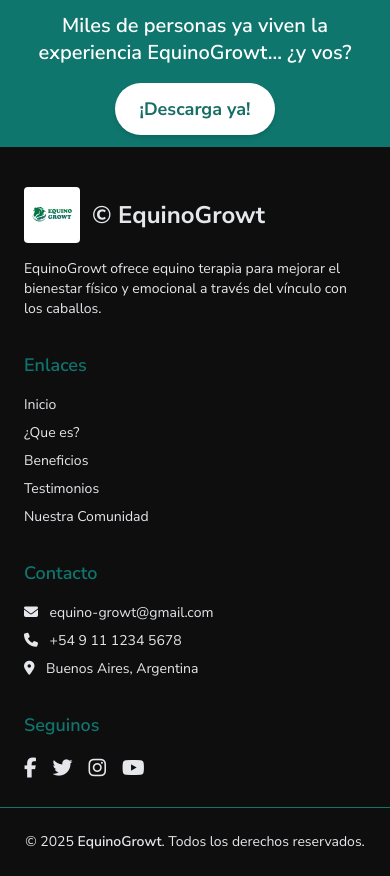
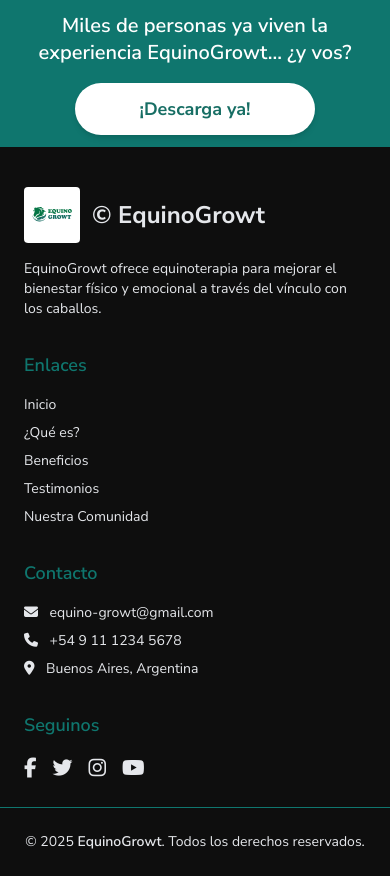
Before and after one commit to cloudofcoffee/equino-growt-landing-page, a plain HTML site: page index.html in a window 390 px wide. Shown: the part 2807-3683 px from the top of the page. Drawn offline with nearby package versions, Linux system fonts and the light colour scheme.

Commit message:
Post revición

```diff
--- a/index.html
+++ b/index.html
@@ -80,7 +80,7 @@
             <!-- Contenido -->
             <div class="relative z-20 w-full md:w-1/2 px-6 md:px-16 py-16 space-y-6 text-white">
                 <h1 class="text-4xl md:text-8xl font-bold leading-tight">
-                    Conectamos <br class/> personas, <br /> caballos y <br /> bienestar
+                    Conectamos <br class /> personas, <br /> caballos y <br /> bienestar
                 </h1>
                 <p class="text-lg md:text-2xl text-white/90">
                     Descubrí cómo la <br class="md:hidden inline"> equinoterapia transforma vidas.
@@ -303,7 +303,7 @@
                     Miles de personas ya viven la <br class="md:hidden inline"> experiencia EquinoGrowt... ¿y vos?
                 </p>
                 <a href="https://equino-growt.vercel.app" target="_blank"
-                    class="bg-white text-[#176e64] font-bold rounded-full md:mt-0 mt-4 px-6 py-3 shadow-md hover:bg-teal-600 hover:text-white transition text-lg">
+                    class="bg-white text-[#176e64] font-bold rounded-full text-center w-60 md:w-auto md:mt-0 mt-4 px-6 py-3 shadow-md hover:bg-teal-600 hover:text-white transition text-lg">
                     ¡Descarga ya!
                 </a>
             </div>
@@ -321,7 +321,7 @@
                     <span class="text-2xl font-bold">&copy; EquinoGrowt</span>
                 </div>
                 <p class="text-sm">
-                    EquinoGrowt ofrece equino terapia para mejorar el bienestar físico y emocional a través del vínculo
+                    EquinoGrowt ofrece equinoterapia para mejorar el bienestar físico y emocional a través del vínculo
                     con los
                     caballos.
                 </p>
@@ -332,7 +332,7 @@
                 <h3 class="text-lg font-semibold mb-4 text-teal-700">Enlaces</h3>
                 <ul class="space-y-2 text-sm">
                     <li><a href="#inicio" class="hover:underline hover:text-teal-500">Inicio</a></li>
-                    <li><a href="#about" class=" hover:underline hover:text-teal-500">¿Que es?</a></li>
+                    <li><a href="#about" class=" hover:underline hover:text-teal-500">¿Qué es?</a></li>
                     <li><a href="#beneficios" class="hover:underline hover:text-teal-500">Beneficios</a></li>
                     <li><a href="#testimonios" class=" hover:underline hover:text-teal-500">Testimonios</a></li>
                     <li><a href="#comunity" class="hover:underline hover:text-teal-500">Nuestra Comunidad</a></li>
```
